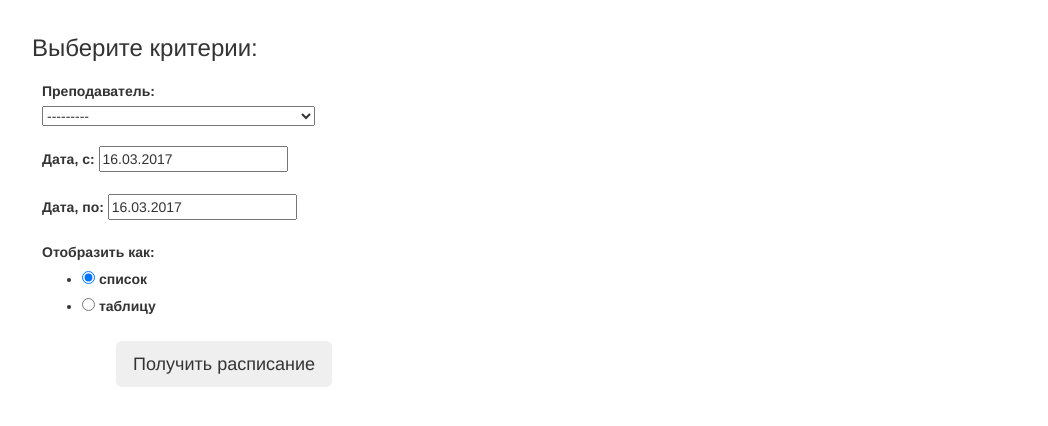
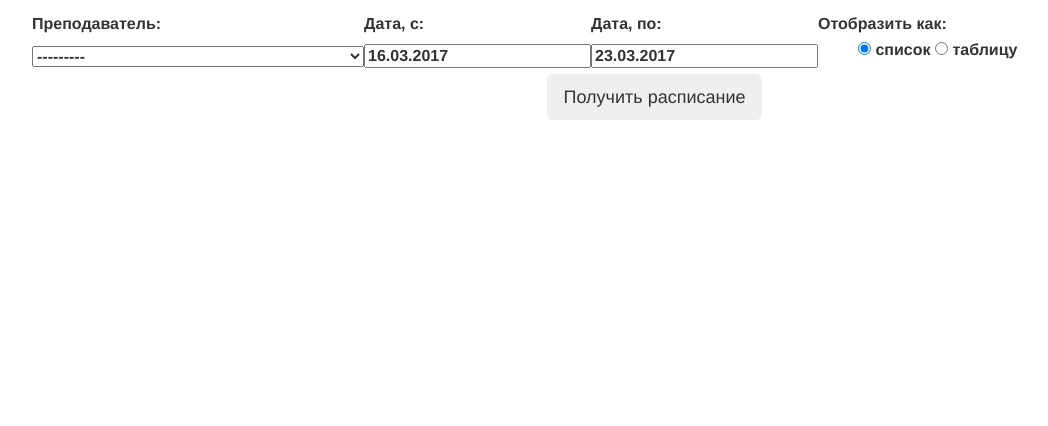
Before and after one commit to p-ilya/unecon_app_1, a Django app: page /rasp/ in a window 1280 px wide. Shown: the part 100-526 px from the top of the page, without its empty margins (3-1051 px from the left). Run offline with Django 3.2, Linux system fonts and the light colour scheme; data comes from the database, SQL or seed files in the repository; lists and menus that the app fills with data are empty; some libraries are stand-ins or nearby versions.

Commit message:
jQuery added

```diff
--- a/main/forms.py
+++ b/main/forms.py
@@ -1,5 +1,5 @@
 from dal import autocomplete
-from datetime import datetime
+from datetime import datetime, timedelta
 from django import forms
 from django.forms.widgets import RadioSelect
 
@@ -34,7 +34,7 @@ class CriteriaForm(forms.Form):
         label="Дата, с:")
 
     date_to = forms.DateField(
-        initial=datetime.now().strftime('%d.%m.%Y'),
+        initial=(datetime.now()+timedelta(days=7)).strftime('%d.%m.%Y'),
         input_formats=['%d.%m.%Y'],
         label="Дата, по:")
 
--- a/main/static/css/base.css
+++ b/main/static/css/base.css
@@ -39,25 +39,3 @@ header {
     background-color: #f4f5f7;
 
 }
-
-form {
-    float: left;
-    padding-top: 15px;
-    width: 30%;
-    min-width: 200px;
-    position: fixed;
-}
-
-.title-regular {
-    position: relative;
-}
-
-.field-wrapper {
-    padding: 10px;
-}
-
-#query-result {
-    padding-top: 15px;
-    margin-left: 31%;
-    color: black;
-}
--- /dev/null
+++ b/main/static/css/rasp.css
@@ -0,0 +1,31 @@
+form {
+    float: top;
+    padding-top: 15px;
+    width: 100%;
+    min-width: 200px;
+    background: #FFFFFF;
+}
+
+.title-regular {
+    position: relative;
+}
+
+.field-wrapper {
+    padding: 10px;
+    display: inline;
+}
+
+#criteria-table th ul li {
+    display: inline-block;
+}
+
+#criteria-form.stick-top {
+    position: fixed;
+    top: 0;
+}
+
+#query-result {
+    padding-top: 15px;
+    margin-left: 11%;
+    color: black;
+}
--- /dev/null
+++ b/main/static/js/rasp.js
@@ -0,0 +1,13 @@
+
+$(document).ready(function() {
+
+	var $window =  $(window);
+	var $criteriaForm = $('#criteria-form');
+	var top = $($criteriaForm).offset().top;
+
+	$window.scroll(function() {
+		$criteriaForm.toggleClass('stick-top',
+			$window.scrollTop() > top);
+	});
+
+});
--- a/main/templates/main/base.html
+++ b/main/templates/main/base.html
@@ -6,6 +6,8 @@
     <link rel="stylesheet" href="//maxcdn.bootstrapcdn.com/bootstrap/3.2.0/css/bootstrap.min.css">
     <link rel="stylesheet" href="//maxcdn.bootstrapcdn.com/bootstrap/3.2.0/css/bootstrap-theme.min.css">
     <link rel="stylesheet" href="{% static 'css/base.css' %}">
+    {% block styles %}
+    {% endblock %}
     <meta charset="utf-8"></meta>
     <title>Unecon schedule app</title>
   </head>
--- a/main/templates/main/rasp.html
+++ b/main/templates/main/rasp.html
@@ -1,24 +1,43 @@
 {% extends 'main/base.html' %}
 {% load static %}
+
+{% block styles %}
+<link rel="stylesheet" href="{% static 'css/rasp.css' %}">
+<script src="http://ajax.googleapis.com/ajax/libs/jquery/1.7.1/jquery.min.js" type="text/javascript"></script>
+<script type="text/javascript" src="{% static 'js/rasp.js' %}"></script>
+{% endblock %}
 
 {% block content %}
 
 
-<form method="POST" action="/rasp/">
+<form method="POST" action="/rasp/" id="criteria-form">
   {% csrf_token %}
-  <div class="title-reqular">
+
+  <!--div class="title-reqular">
     <h3>Выберите критерии:</h3>
-  </div>
+  </div-->
+  <table id="criteria-table">
 
+  <tr>
+    {% for field in form %}
+    <th>{{ field.label_tag }}</th>
+    {% endfor %}
+  </tr>
+
+  <tr>
   {% for field in form %}
 
-  <div class="field-wrapper">
+  <!--div class="field-wrapper">
     {{ field.label_tag }} {{ field }}
-  </div>
+  </div-->
+
+  <th>{{ field }}</th>
 
   {% endfor %}
+  </tr>
 
-  <!--{{ form.as_p }}-->
+  </table>
+
   <div class="buttons-index">
     <p>
       <input type="submit" value="Получить расписание" class="btn btn-lg"/>
--- a/main/views.py
+++ b/main/views.py
@@ -18,10 +18,11 @@ def rasp(request):
             method = form.cleaned_data.get('view_method')
             lessons = Lesson.objects.filter(lTeacher_id=teacher,lDate__range=(since,to)).order_by('lDate', 'lTime')
 
+            #  отладка
             #print(teacher)
             #print('{0} - {1}'.format(since, to))
-            print('METHOD '+method)
-            print(lessons)
+            #print('METHOD '+method)
+            #print(lessons)
 
             return render(request, 'main/rasp.html', {'form': form,
                                                       'lessons': lessons,
```
